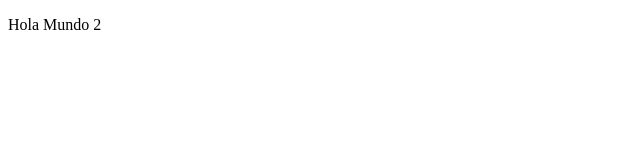
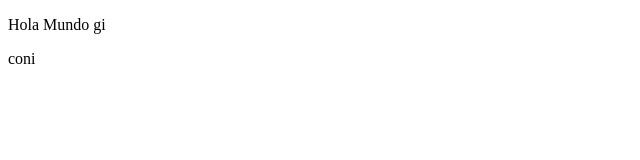
Before and after one commit to ElColibrizurdo/proyectoDemocursoPrework, a plain HTML site: page index.html in a window 1280 px wide. Shown: the full height of the page, 0-640 px from the left. Drawn offline with Linux system fonts and the light colour scheme.

Commit message:
cambios perros

```diff
--- a/index.html
+++ b/index.html
@@ -8,7 +8,7 @@
 </head>
 <body>
     <p>
-        Hola Mundo 2
+        Hola Mundo gi
     </p>
-</body>
+</body> coni
 </html>
```
